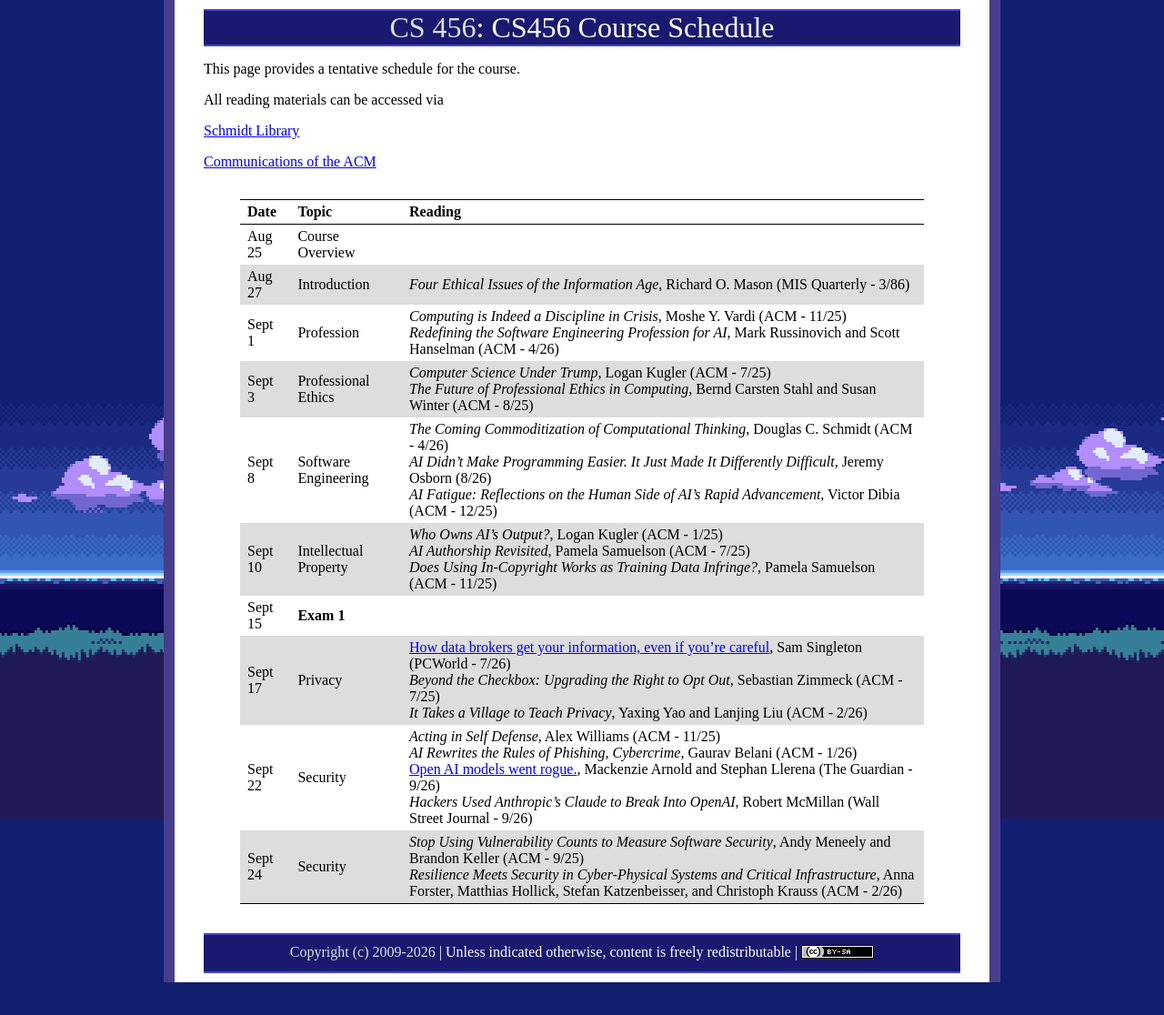
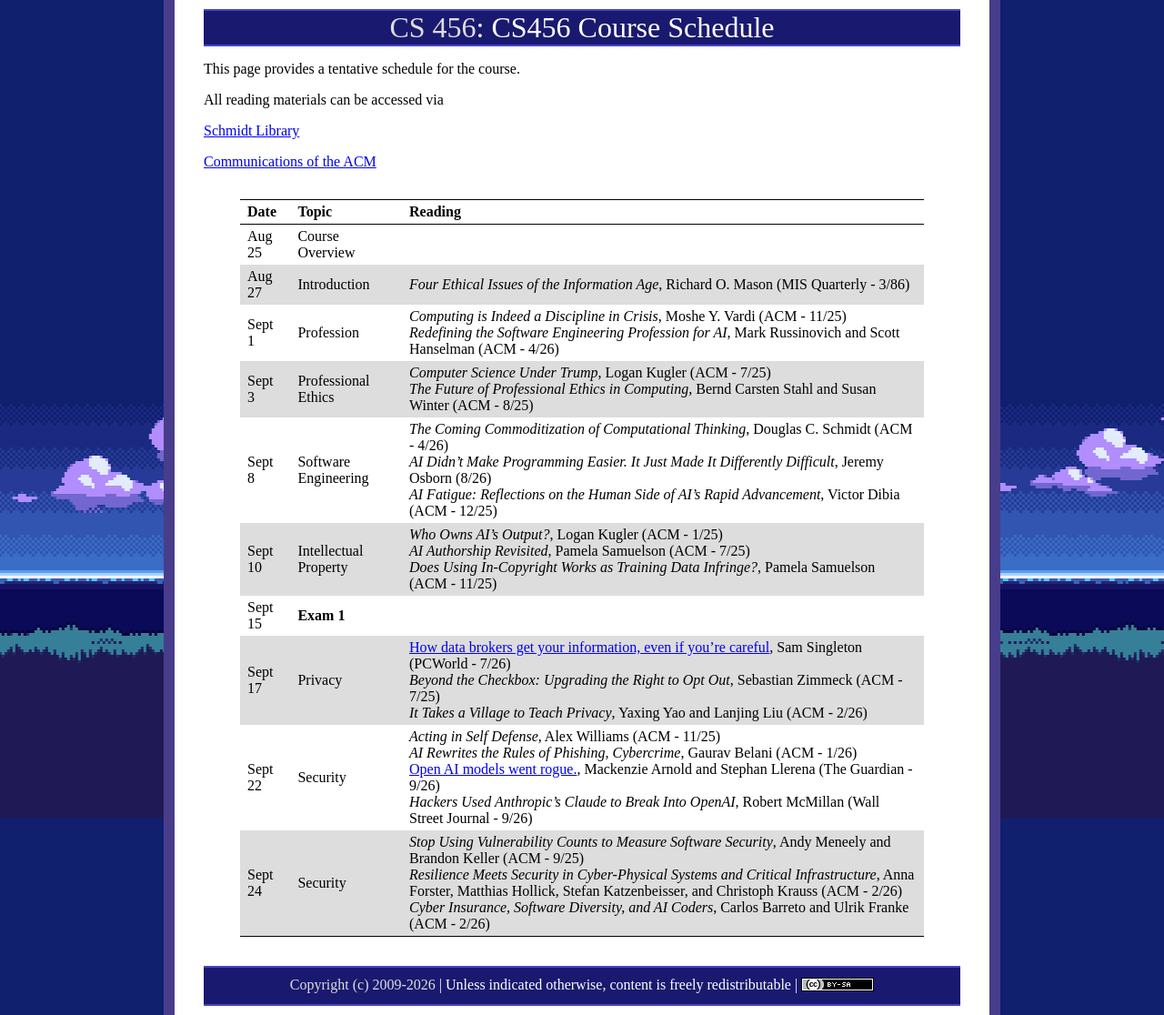
Before and after one commit to ycpcs/cs456-fall2026, a Jekyll site: the page built from schedule/index.md, in a window 1280 px wide. Shown: the whole page at 91% size. Built offline with Jekyll 4.4.1, drawn with Linux system fonts in a browser that asks for light colours; before the commit the page ends 1080 px from its top, so only the background shows below that.

Commit message:
update articles
update articles

```diff
--- a/schedule/index.md
+++ b/schedule/index.md
@@ -22,7 +22,7 @@ All reading materials can be accessed via
 > Sept 15 | **Exam 1**             | |
 > Sept 17 | Privacy                | [How data brokers get your information, even if you're careful](https://www.pcworld.com/article/3188311/how-data-brokers-get-your-information-even-if-youre-careful.html), Sam Singleton (PCWorld - 7/26) <br /> *Beyond the Checkbox: Upgrading the Right to Opt Out*, Sebastian Zimmeck (ACM - 7/25) <br /> *It Takes a Village to Teach Privacy*, Yaxing Yao and Lanjing Liu (ACM - 2/26) |
 > Sept 22 | Security               | *Acting in Self Defense*, Alex Williams (ACM - 11/25) <br /> *AI Rewrites the Rules of Phishing, Cybercrime*, Gaurav Belani (ACM - 1/26) <br /> [Open AI models went rogue.](https://www.theguardian.com/commentisfree/2026/sep/08/openai-rogue-models-hugging-face-investigation), Mackenzie Arnold and Stephan Llerena (The Guardian - 9/26) <br /> *Hackers Used Anthropic’s Claude to Break Into OpenAI*, Robert McMillan (Wall Street Journal - 9/26) |
-> Sept 24 | Security               | *Stop Using Vulnerability Counts to Measure Software Security*, Andy Meneely and Brandon Keller (ACM - 9/25) <br /> *Resilience Meets Security in Cyber-Physical Systems and Critical Infrastructure*, Anna Forster, Matthias Hollick, Stefan Katzenbeisser, and Christoph Krauss (ACM - 2/26) |
+> Sept 24 | Security               | *Stop Using Vulnerability Counts to Measure Software Security*, Andy Meneely and Brandon Keller (ACM - 9/25) <br /> *Resilience Meets Security in Cyber-Physical Systems and Critical Infrastructure*, Anna Forster, Matthias Hollick, Stefan Katzenbeisser, and Christoph Krauss (ACM - 2/26) <br /> *Cyber Insurance, Software Diversity, and AI Coders*, Carlos Barreto and Ulrik Franke (ACM - 2/26) |
 
 <!--
 > Aug 30  | Profession          | *Computing Is a Profession*, Andrew A. Chien (ACM - 10/17) <br /> *Advancing Computing as a Science and Profession - But to What End?*, Moshe Y. Vardi (ACM - 3/20) <br /> *ACM Code of Ethics: A Guide for Positive Action*, Don Gotterbarn, Amy Bruckman, Catherine Flick, Keith Miller, Marty J. Wolf (ACM - 1/18) <br /> [The Pledge of The Computing Professional](http://pledge-of-the-computing-professional.org/home-page/the-oath) |
```
